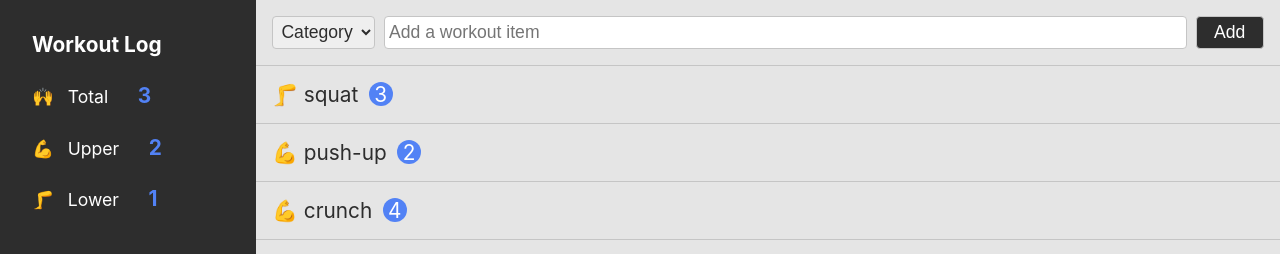
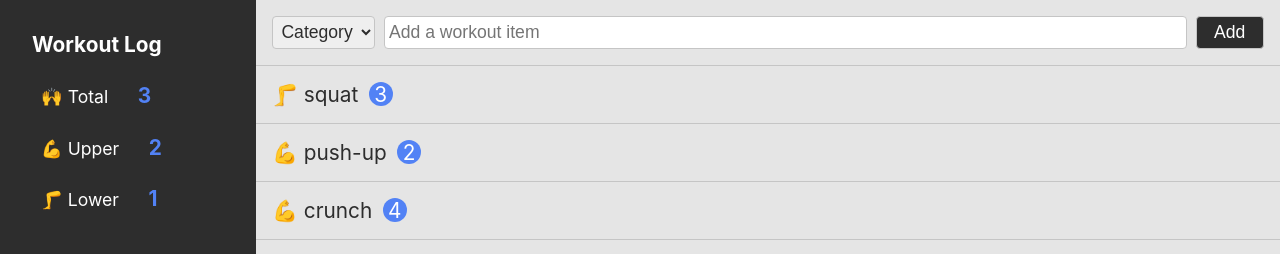
Before and after one commit to hyunjileedev/workout-log, a React (Create React App) app: page / in a window 1280 px wide. Shown: the top 254 px of the page. Built offline with nearby package versions, Linux system fonts and the light colour scheme; the HTML template or start-up script is replaced by a standard one.

Commit message:
Add Count

```diff
--- a/src/App.css
+++ b/src/App.css
@@ -59,13 +59,14 @@ ul {
   white-space: nowrap;
 }
 
-.sidebar__count {
+.count {
   margin: 1.5em 0;
   font-size: var(--font-regular);
 }
 
 .count__name {
   margin: 0 0.5em;
+  text-transform: capitalize;
 }
 
 .count__number {
--- /dev/null
+++ b/src/components/count.jsx
@@ -0,0 +1,15 @@
+import React, { PureComponent } from 'react';
+
+class Count extends PureComponent {
+  render() {
+    const { name, number } = this.props;
+    return (
+      <li className="count">
+        <span className="count__name">{name}</span>
+        <span className="count__number">{number}</span>
+      </li>
+    );
+  }
+}
+
+export default Count;
--- a/src/components/sidebar.jsx
+++ b/src/components/sidebar.jsx
@@ -1,4 +1,5 @@
 import React, { PureComponent } from 'react';
+import Count from './count';
 import Button from './button';
 
 class Sidebar extends PureComponent {
@@ -8,21 +9,9 @@ class Sidebar extends PureComponent {
       <aside className="sidebar">
         <h1 className="sidebar__title">Workout Log</h1>
         <ul className="sidebar__counts">
-          <li className="sidebar__count">
-            <span className="count__icon">🙌 </span>
-            <span className="count__name">Total</span>
-            <span className="count__number">{upperCount + lowerCount}</span>
-          </li>
-          <li className="sidebar__count">
-            <span className="count__icon">💪 </span>
-            <span className="count__name">Upper</span>
-            <span className="count__number">{upperCount}</span>
-          </li>
-          <li className="sidebar__count">
-            <span className="count__icon">🦵 </span>
-            <span className="count__name">Lower</span>
-            <span className="count__number">{lowerCount}</span>
-          </li>
+          <Count name="🙌 total" number={upperCount + lowerCount} />
+          <Count name="💪 upper" number={upperCount} />
+          <Count name="🦵 lower" number={lowerCount} />
         </ul>
         <Button class="sidebar__btn" onClick={this.props.onReset}>
           Reset counts
```
